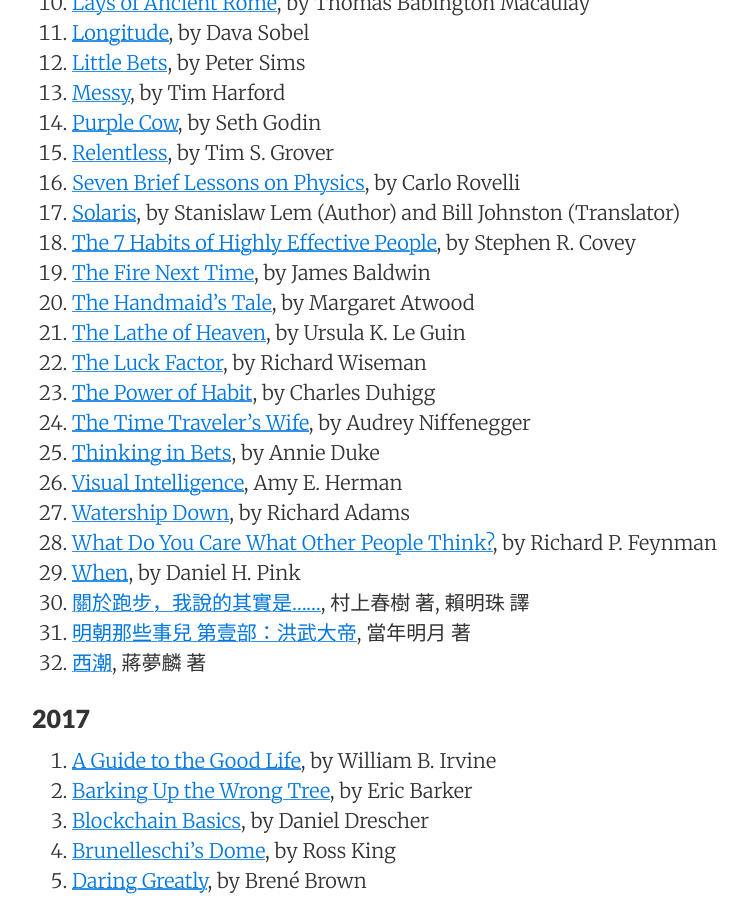
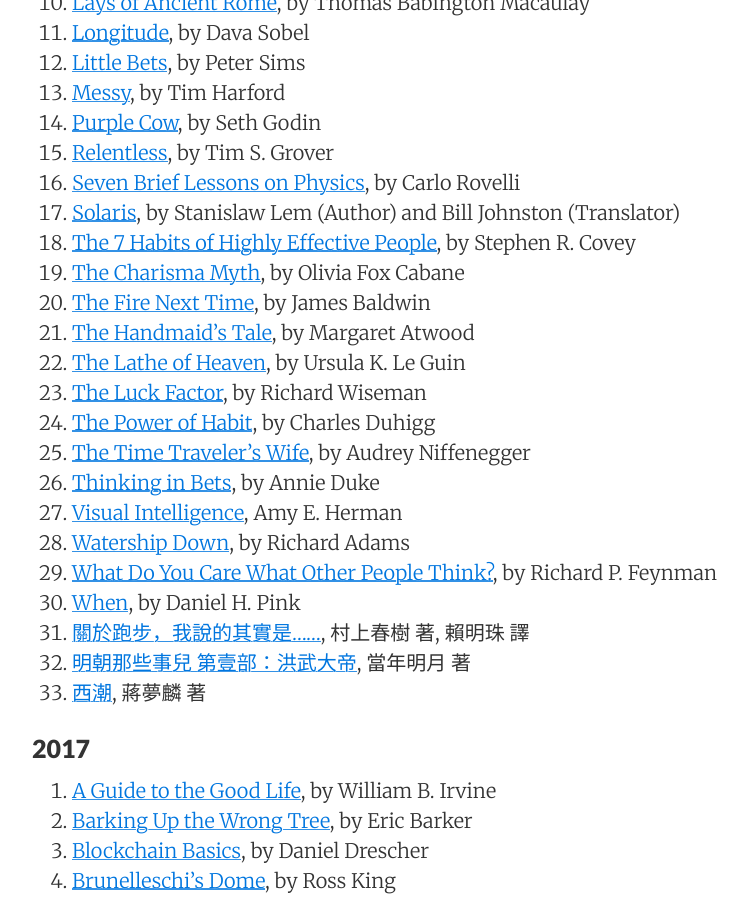
Before and after one commit to sewardlee337/sewardlee337.github.io, a Jekyll site: the page built from readinglist.md, in a window 1280 px wide and 900 px high, scrolled down 920 px. Shown: the whole window, without its empty margins (188-936 px from the left). Built offline with Jekyll 4.4.1, drawn with Linux system fonts in a browser that asks for light colours; nearby versions of some CDN libraries.

Commit message:
Update reading list

```diff
--- a/readinglist.md
+++ b/readinglist.md
@@ -37,6 +37,7 @@ _"My alma mater was books, a good library... I could spend the rest of my life r
 1. [Seven Brief Lessons on Physics](http://amzn.to/2HIJakn), by Carlo Rovelli
 1. [Solaris](https://amzn.to/2HAFaWF), by Stanislaw Lem (Author) and Bill Johnston (Translator)
 1. [The 7 Habits of Highly Effective People](https://amzn.to/2G2BD2y), by Stephen R. Covey
+1. [The Charisma Myth](https://amzn.to/2Ndvx39), by Olivia Fox Cabane
 1. [The Fire Next Time](https://amzn.to/2Kinv3a), by James Baldwin
 1. [The Handmaid's Tale](http://amzn.to/2EN9njX), by Margaret Atwood
 1. [The Lathe of Heaven](http://amzn.to/2CHHKmi), by Ursula K. Le Guin
```
